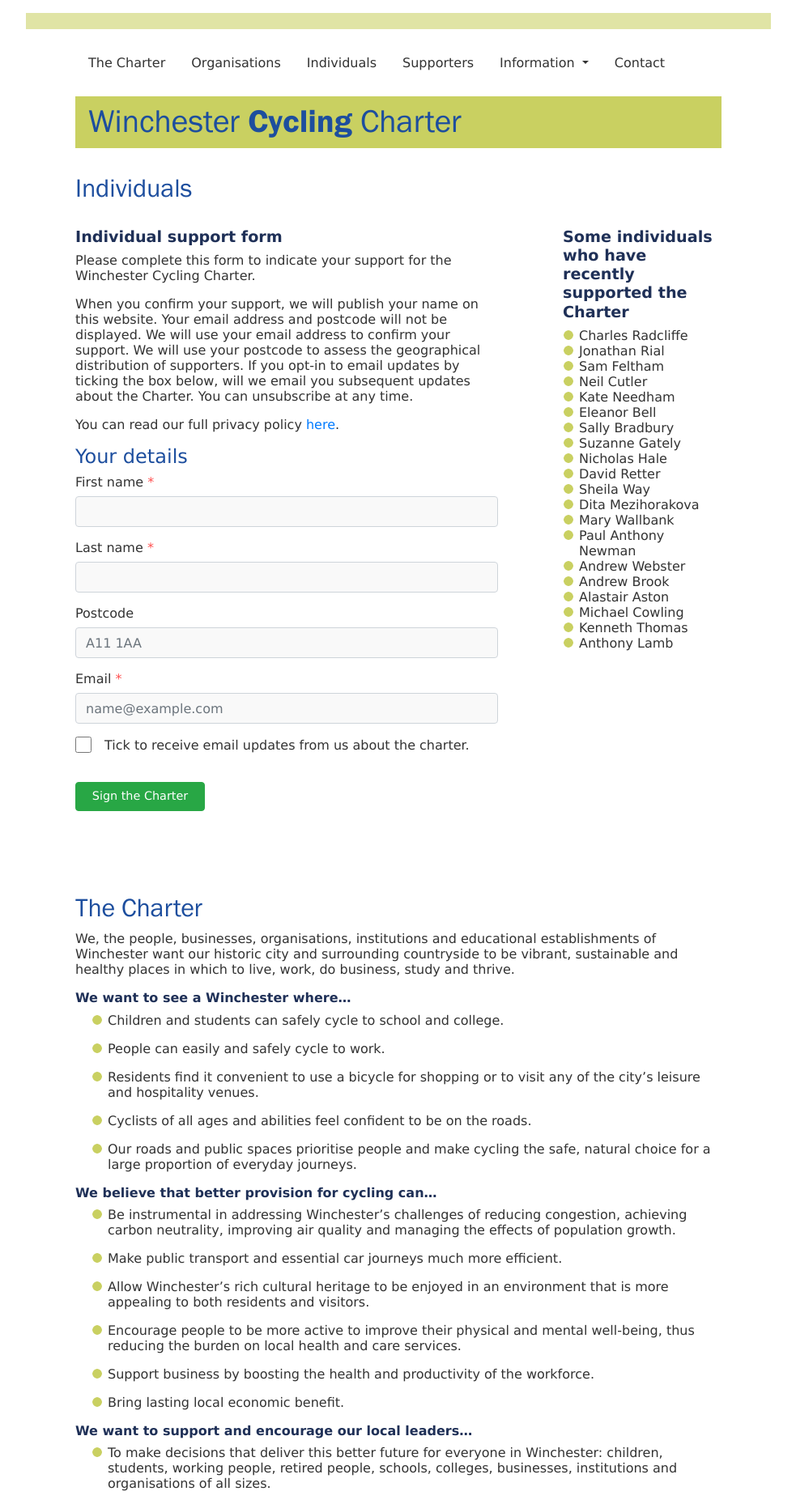
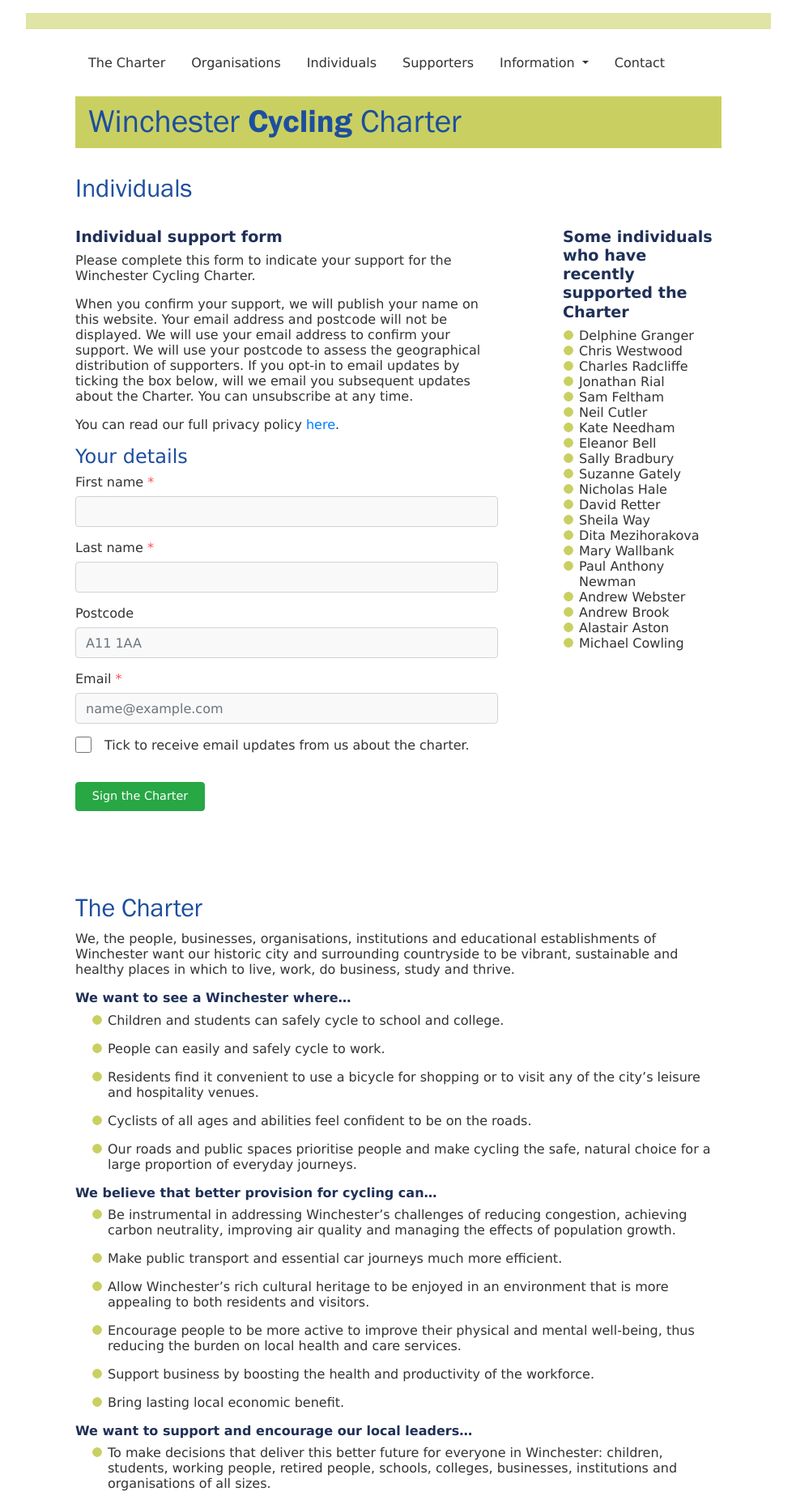
Before and after one commit to winchestercyclingcharter/winchestercyclingcharter.github.io, a Jekyll site: the page built from ind-page.md, in a window 1280 px wide. Shown: the whole page at 81% size, without its empty margins (148-1131 px from the left). Built offline with Jekyll 4.4.1, drawn with Linux system fonts in a browser that asks for light colours; nearby versions of some CDN libraries.

Commit message:
Update people.yml

```diff
--- a/_data/people.yml
+++ b/_data/people.yml
@@ -765,3 +765,5 @@ people:
 - { lastname: Rial, firstname: Jonathan, dt: 20220426-211509-672889 }
 - { lastname: Needham, firstname: Kate, dt: 20220426-205630-573239 }
 - { lastname: Radcliffe, firstname: Charles, dt: 20220426-212836-803032 }
+- { lastname: Granger, firstname: Delphine, dt: 20220426-214604-074256 }
+- { lastname: Westwood, firstname: Chris, dt: 20220426-214115-899067 }
```
